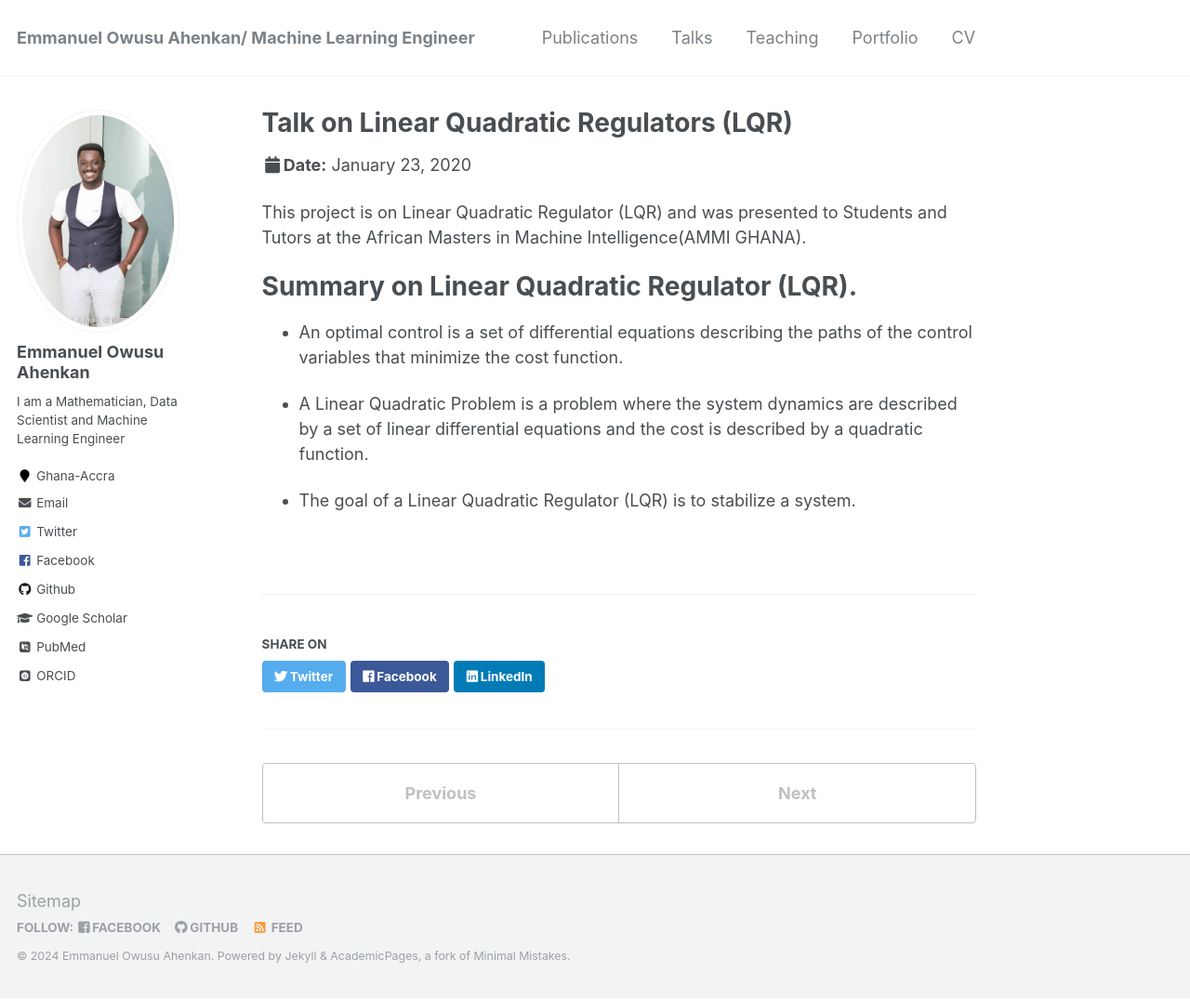
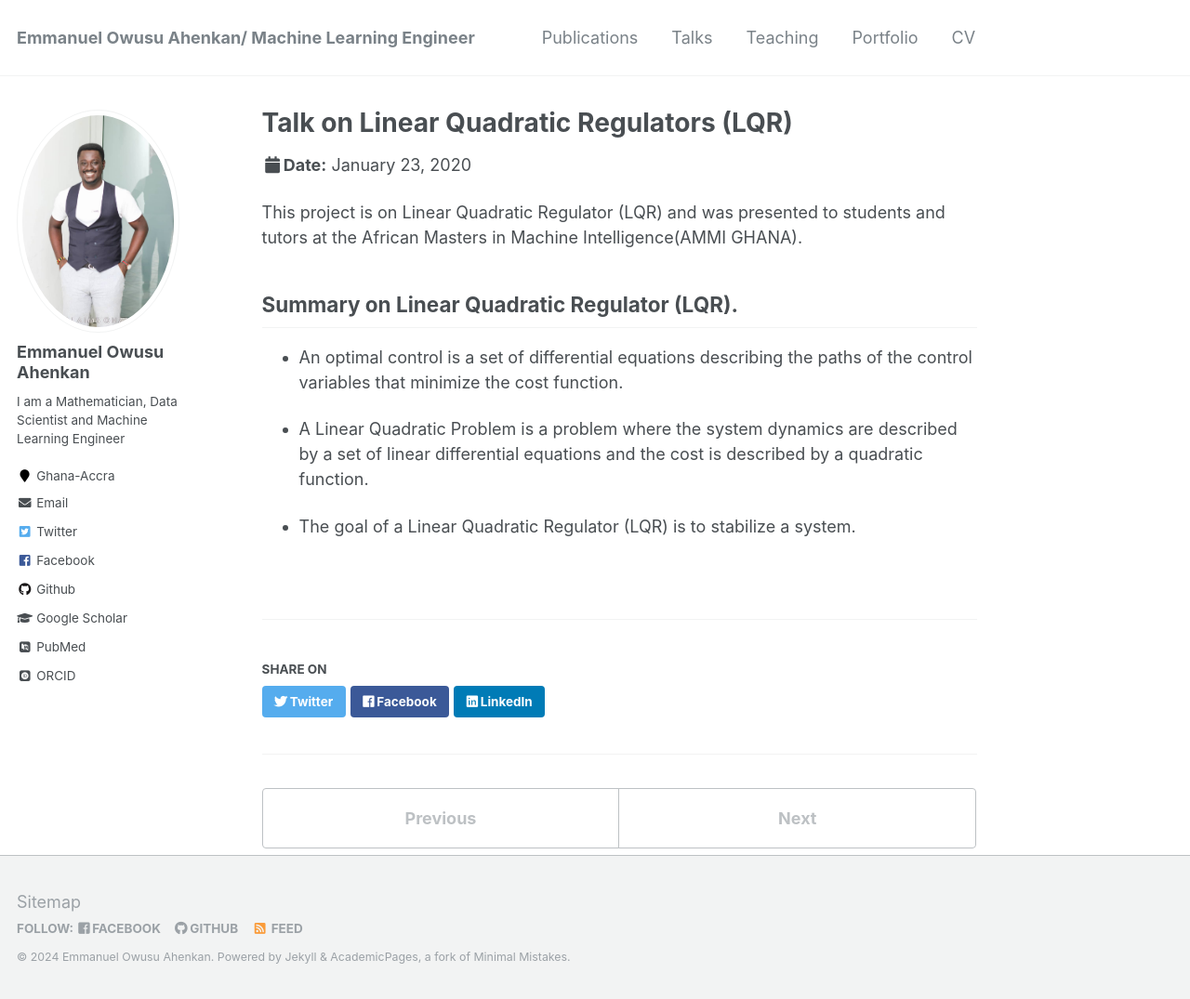
Before and after one commit to EmmanuelOwusu/EmmanuelOwusu.github.io, a Jekyll site: the page built from _talks/2014-03-01-talk-3.md, in a window 1280 px wide and 1075 px high. Shown: the whole window at 93% size. Built offline with Jekyll 4.4.1, drawn with Linux system fonts in a browser that asks for light colours; some web fonts are replaced.

```diff
--- a/_talks/2014-03-01-talk-3.md
+++ b/_talks/2014-03-01-talk-3.md
@@ -8,9 +8,9 @@ date: 2020-01-23
 location: "Accra, Ghana"
 ---
 
- This project is on Linear Quadratic Regulator (LQR) and was presented to Students and Tutors  at the African Masters in Machine Intelligence(AMMI GHANA).
+ This project is on Linear Quadratic Regulator (LQR) and was presented to students and tutors  at the African Masters in Machine Intelligence(AMMI GHANA).
 
-# Summary on Linear Quadratic Regulator (LQR).
+## Summary on Linear Quadratic Regulator (LQR).
 
 * An optimal control is a set of differential equations describing the
 paths of the control variables that minimize the cost function.
```
